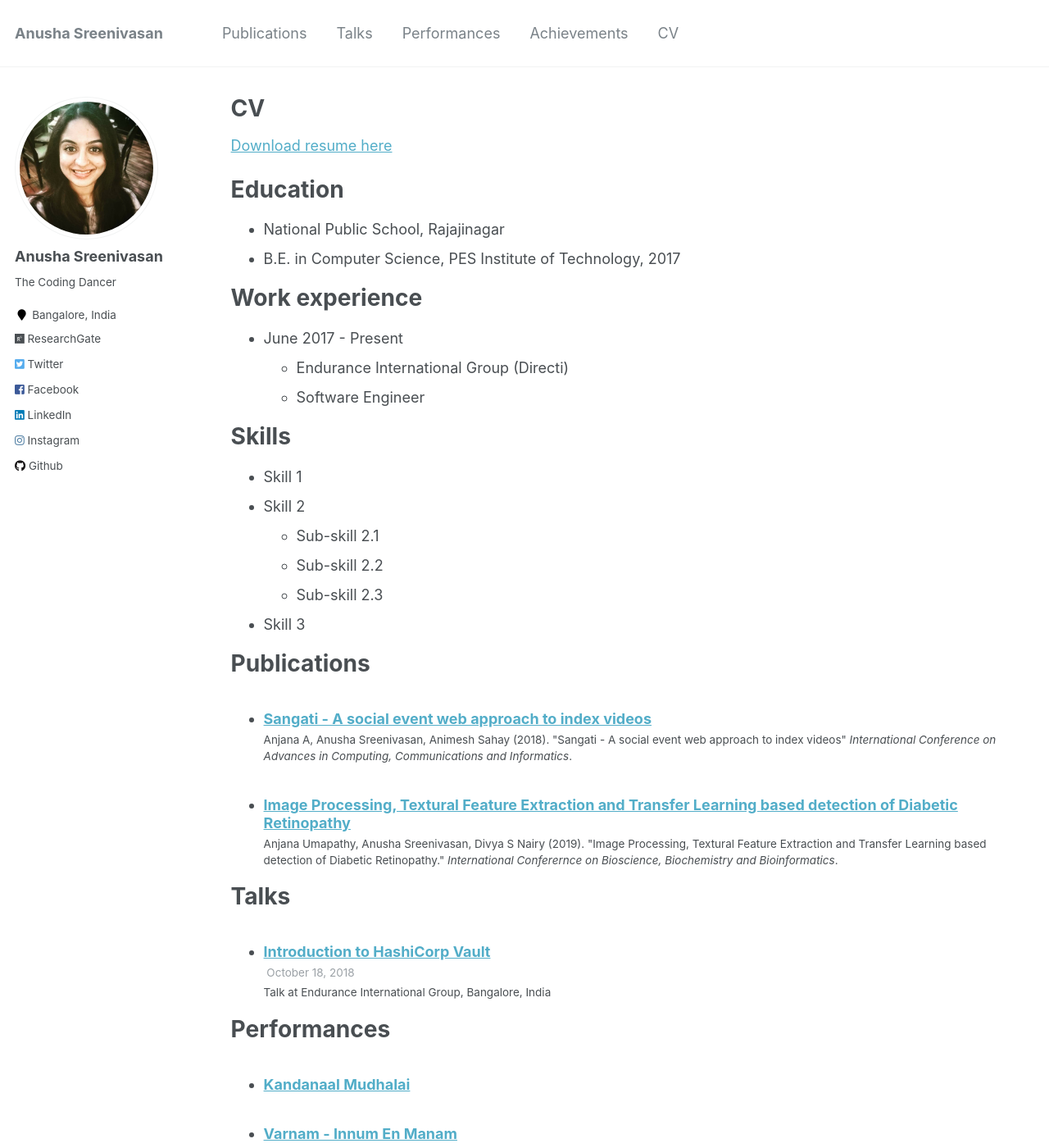
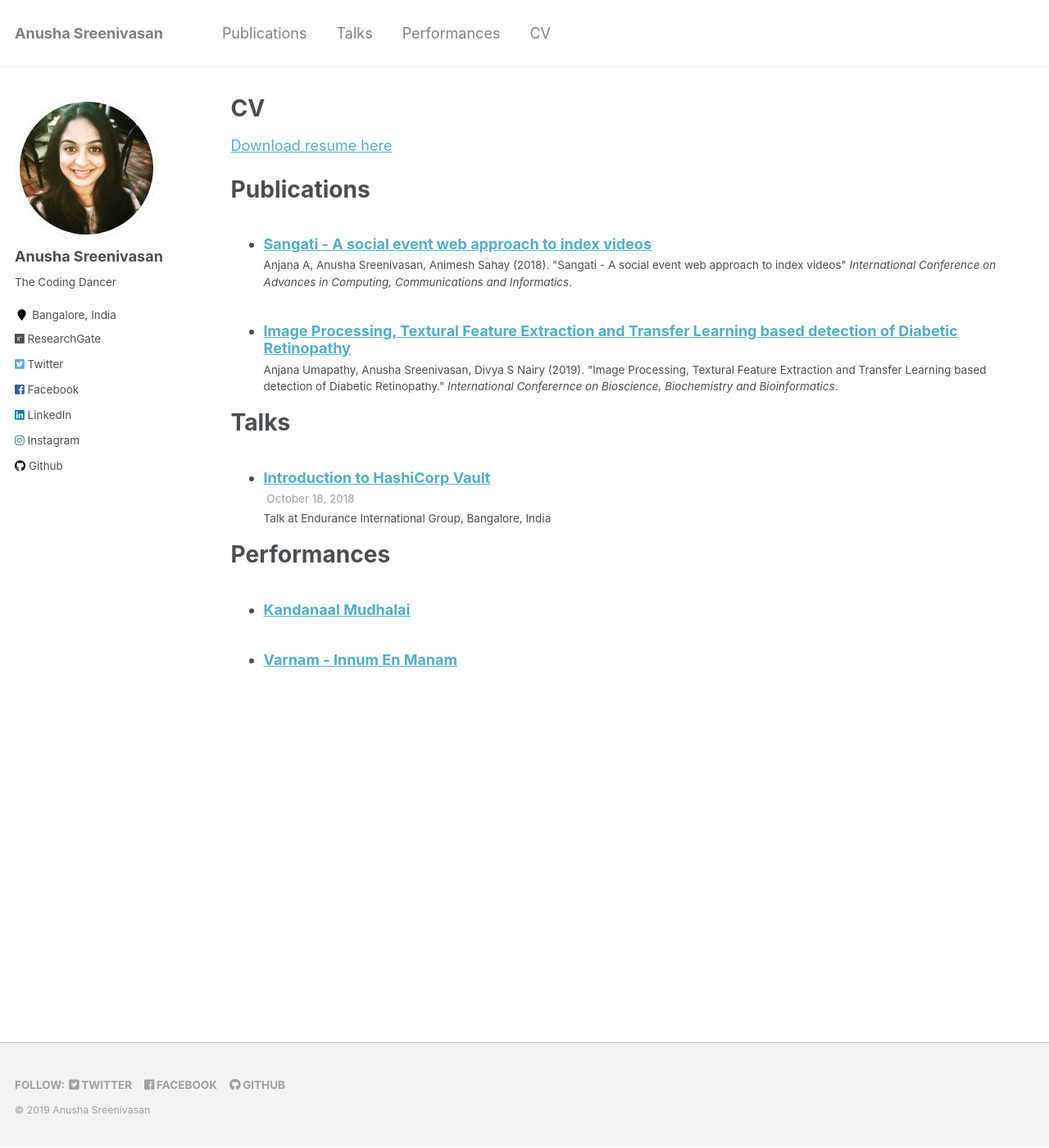
Before and after one commit to anusha-sreeni95/anusha-sreeni95.github.io, a Jekyll site: the page built from _pages/cv.md, in a window 1280 px wide and 1400 px high. Shown: the whole window at 82% size. Built offline with Jekyll 4.4.1, drawn with Linux system fonts in a browser that asks for light colours; some of the changed text lies outside the part shown.

Commit message:
Temporarily removed achievements

```diff
--- a/_data/navigation.yml
+++ b/_data/navigation.yml
@@ -9,8 +9,8 @@ main:
   - title: "Performances"
     url: /performances/
 
-  - title: "Achievements"
-    url: /achievements/
+  # - title: "Achievements"
+  #   url: /achievements/
 
   # - title: "Blog Posts"
   #   url: /year-archive/
--- a/_pages/cv.md
+++ b/_pages/cv.md
@@ -10,7 +10,7 @@ redirect_from:
 {% include base_path %}
 [Download resume here](http://anusha-sreeni95.github.io/files/Anusha_Sreenivasan_Resume.pdf)
 
-Education
+<!-- Education
 ======
 * National Public School, Rajajinagar
 * B.E. in Computer Science, PES Institute of Technology, 2017
@@ -19,21 +19,21 @@ Work experience
 ======
 * June 2017 - Present
   * Endurance International Group (Directi)
-  * Software Engineer
+  * Software Engineer -->
 
 <!-- * Fall 2015: Research Assistant
   * Github University
   * Duties included: Merging pull requests
   * Supervisor: Professor Hub -->
 
-Skills
+<!-- Skills
 ======
 * Skill 1
 * Skill 2
   * Sub-skill 2.1
   * Sub-skill 2.2
   * Sub-skill 2.3
-* Skill 3
+* Skill 3 -->
 
 Publications
 ======
@@ -53,6 +53,6 @@ Performances
     {% include archive-single-cv.html %}
   {% endfor %}</ul>
 
-Service and leadership
+<!-- Service and leadership
 ======
-* Currently signed in to 43 different slack teams
+* Currently signed in to 43 different slack teams -->
```
Also changed, not shown: _achievements/portfolio-2.html (+8 -4 lines).
